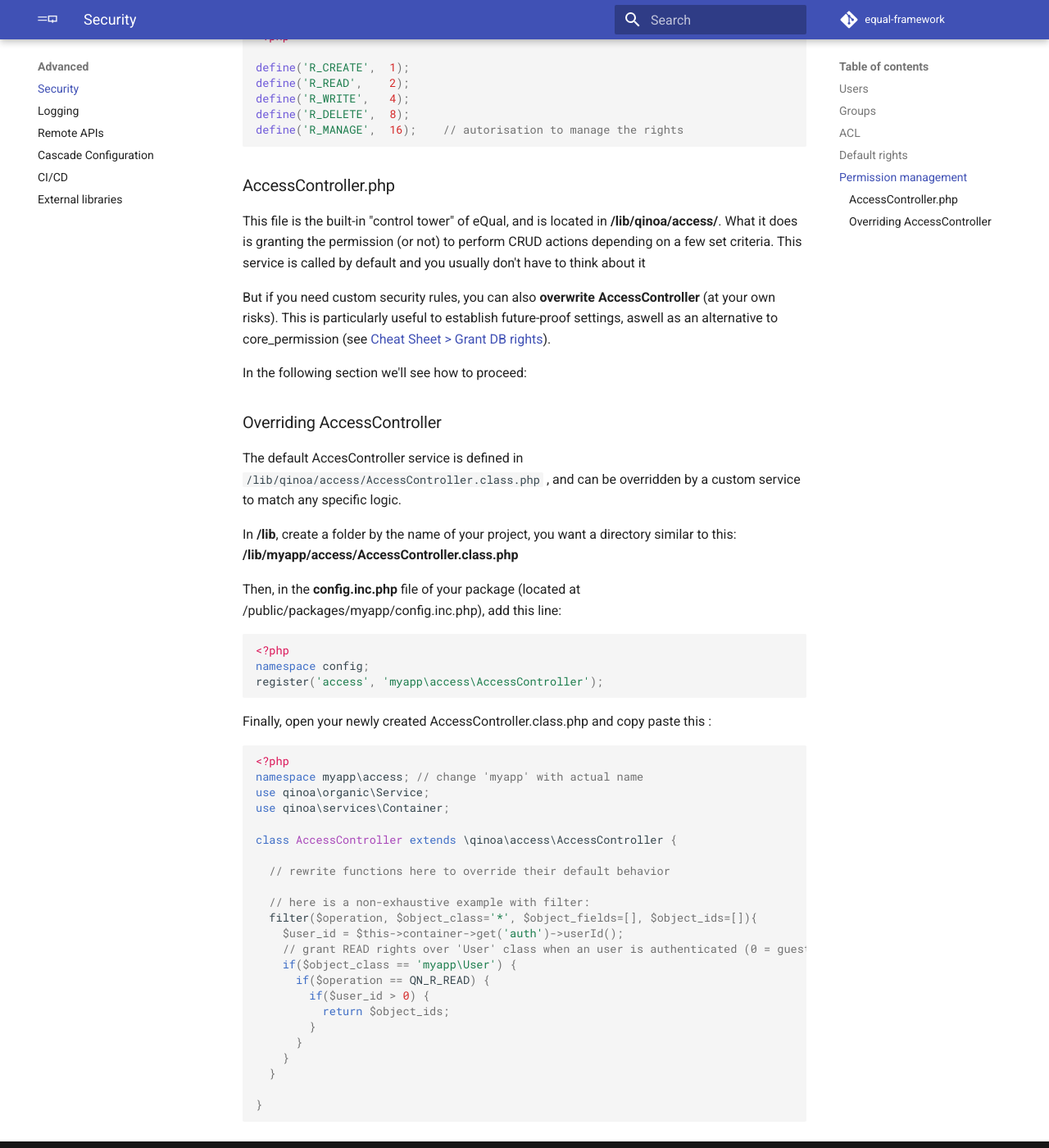
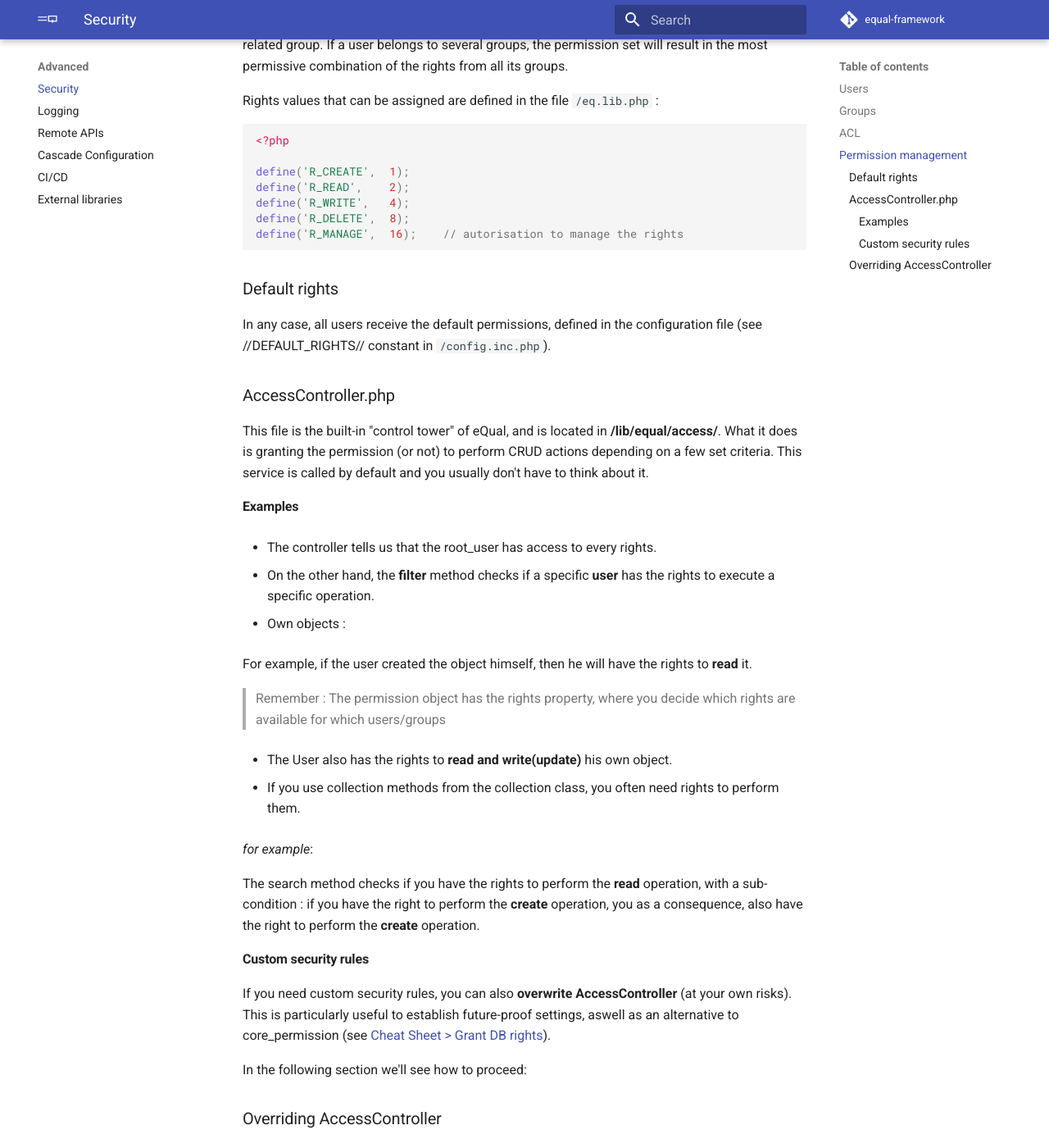
Before and after one commit to equalframework/equal-doc, an MkDocs documentation site: the page built from docs/advanced/security.md, in a window 1280 px wide and 1400 px high, scrolled down 1968 px. Shown: the whole window at 82% size. Built offline with MkDocs 1.6.1 and Material for MkDocs 9.7.7, drawn with Linux system fonts in a browser that asks for light colours; comment, search, counter and statistics services are not loaded; some of the changed text lies outside the part shown.

Commit message:
permission

````diff
--- a/docs/advanced/security.md
+++ b/docs/advanced/security.md
@@ -3,10 +3,12 @@
 The 'Permission' class is dedicated to the rights management: for each object class (including the 'Permission' class itself), rights can be assigned to each existing group.
 
 ## Users
-Every User object holds a list of groups to which it belongs.\
-Note: a user belongs at least to one group (see //DEFAULT_GROUP_ID// in `/eq.lib.php`).
+The structure is defined inside the core\User class (library/classes/objects/core/User.class.php).
 
-Structure is define in the core\User class (library/classes/objects/core/User.class.php)
+Every User object holds a list of groups to which it belongs.
+
+> Note: a user belongs at least to one group (see //DEFAULT_GROUP_ID// in `/eq.lib.php`), where you will find out that the DEFAULT_GROUP_ID is 2.
+
 ```php
 <?php
 public static function getColumns() {
@@ -30,8 +32,10 @@ public static function getColumns() {
 
 ## Groups
 
+The structure is defined inside the core\Group class (library/classes/objects/core/Group.class.php).
 
-Structure is define in the core\Group class (library/classes/objects/core/Group.class.php)
+There, you will find informations about the users inside the group, and also the rights attached to these groups. *//next section*
+
 ```php
 <?php
 public static function getColumns() {
@@ -51,8 +55,15 @@ public static function getColumns() {
 ```
 
 
+
 ## ACL
-core\Permission (library/classes/objects/core/Permission.class.php)
+
+The structure is defined inside the core\Permission (library/classes/objects/core/Permission.class.php).
+
+In resume of the previous sections, Users are inside groups, and those groups have different rights (property **group_id**).
+
+They are similar to the **classical roles** (admin,...) to which you can assign users.
+
 ```php
 <?php
 public static function getColumns() {
@@ -91,18 +97,46 @@ define('R_DELETE',	8);
 define('R_MANAGE',	16); 	// autorisation to manage the rights
 ```
 
+### Default rights
+In any case, all users receive the default permissions, defined in the configuration file (see //DEFAULT_RIGHTS// constant in `/config.inc.php`).
 
 ### AccessController.php
 
-This file is the built-in "control tower" of eQual, and is located in **/lib/qinoa/access/**. What it does is granting the permission (or not) to perform CRUD actions depending on a few set criteria. This service is called by default and you usually don't have to think about it
+This file is the built-in "control tower" of eQual, and is located in **/lib/equal/access/**. What it does is granting the permission (or not) to perform CRUD actions depending on a few set criteria. This service is called by default and you usually don't have to think about it.
 
-But if you need custom security rules, you can also **overwrite AccessController** (at your own risks). This is particularly useful to establish future-proof settings, aswell as an alternative to core_permission (see [Cheat Sheet > Grant DB rights](../howtos-and-examples/generic-cheat-sheet.md)).
+#### Examples
+
+* The controller tells us that the root_user has access to every rights.
+
+* On the other hand, the **filter** method checks if a specific **user** has the rights to execute a specific operation.
+
+* Own objects :
+
+  For example, if the user created the object himself, then he will have the rights to **read** it.
+
+> Remember : The permission object has the rights property, where you decide which rights are available for which users/groups
+
+* The User also has the rights to **read and write(update)** his own object.
+
+* If you use collection methods from the collection class, you often need rights to perform them.
+
+   *for example*:
+
+   The search method checks if you have the rights to perform the **read** operation, with a sub-condition : if you have the right to perform the **create** operation, you as a consequence, also have the right to perform the **create** operation.
+
+
+
+#### Custom security rules
+
+If you need custom security rules, you can also **overwrite AccessController** (at your own risks). This is particularly useful to establish future-proof settings, aswell as an alternative to core_permission (see [Cheat Sheet > Grant DB rights](../howtos-and-examples/generic-cheat-sheet.md)).
+
+
 
 In the following section we'll see how to proceed:
 
 ### Overriding AccessController
 
-The default AccesController service is defined in  `/lib/qinoa/access/AccessController.class.php` , and can be overridden by a custom service to match any specific logic.
+The default AccesController service is defined in  `/lib/equal/access/AccessController.class.php` , and can be overridden by a custom service to match any specific logic.
 
 
 
@@ -121,10 +155,10 @@ Finally, open your newly created AccessController.class.php and copy paste this
 ```php
 <?php
 namespace myapp\access; // change 'myapp' with actual name
-use qinoa\organic\Service;
-use qinoa\services\Container;
+use equal\organic\Service;
+use equal\services\Container;
 
-class AccessController extends \qinoa\access\AccessController {
+class AccessController extends \equal\access\AccessController {
 
   // rewrite functions here to override their default behavior
 
````
Also changed, not shown: other parts of docs/advanced/security.md (+1 -6 lines), docs/howtos-and-examples/basic-webapp.md (+1 -1 lines), docs/howtos-and-examples/generic-cheat-sheet.md (+4 -2 lines), docs/howtos-and-examples/rest-api.md (+1 -1 lines).
